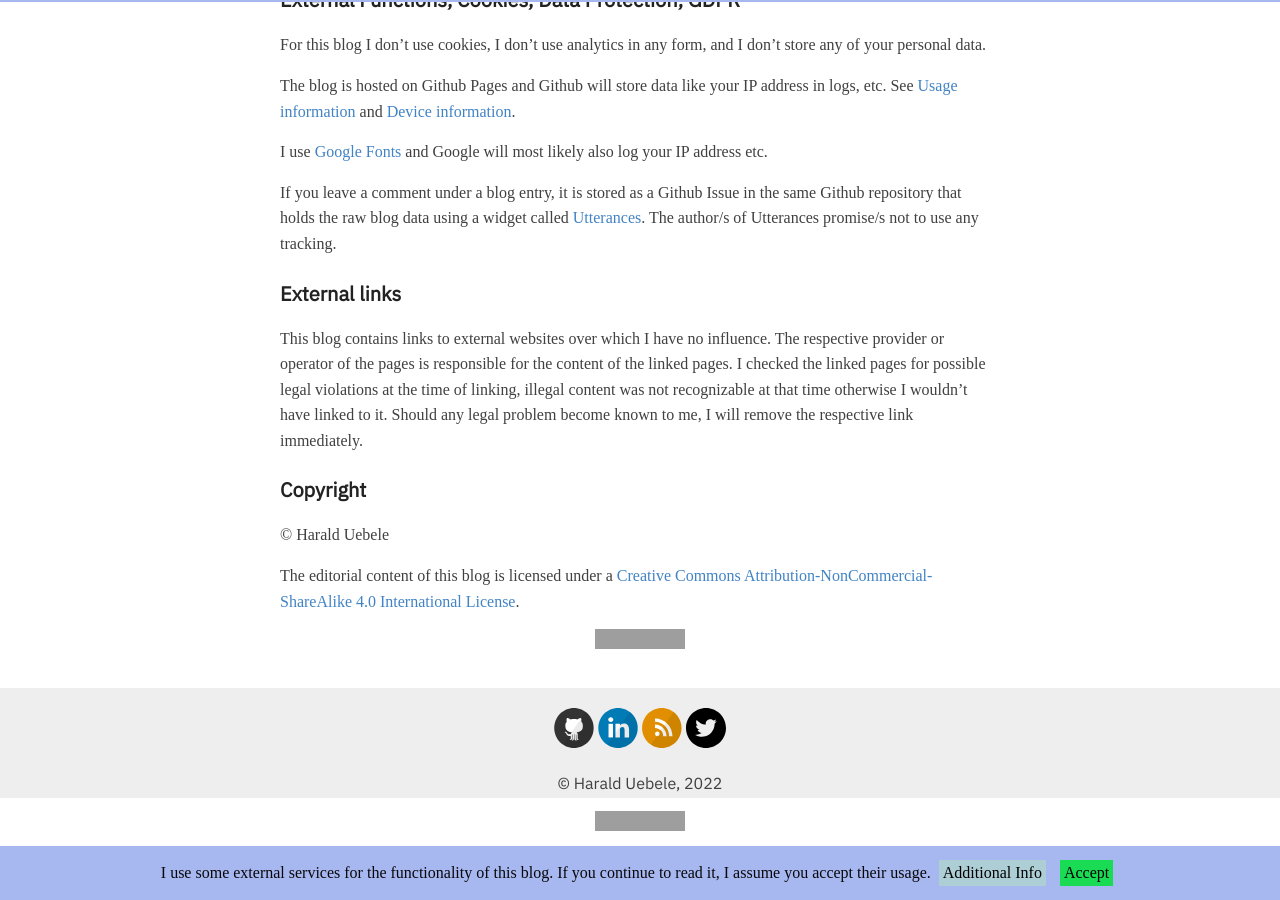
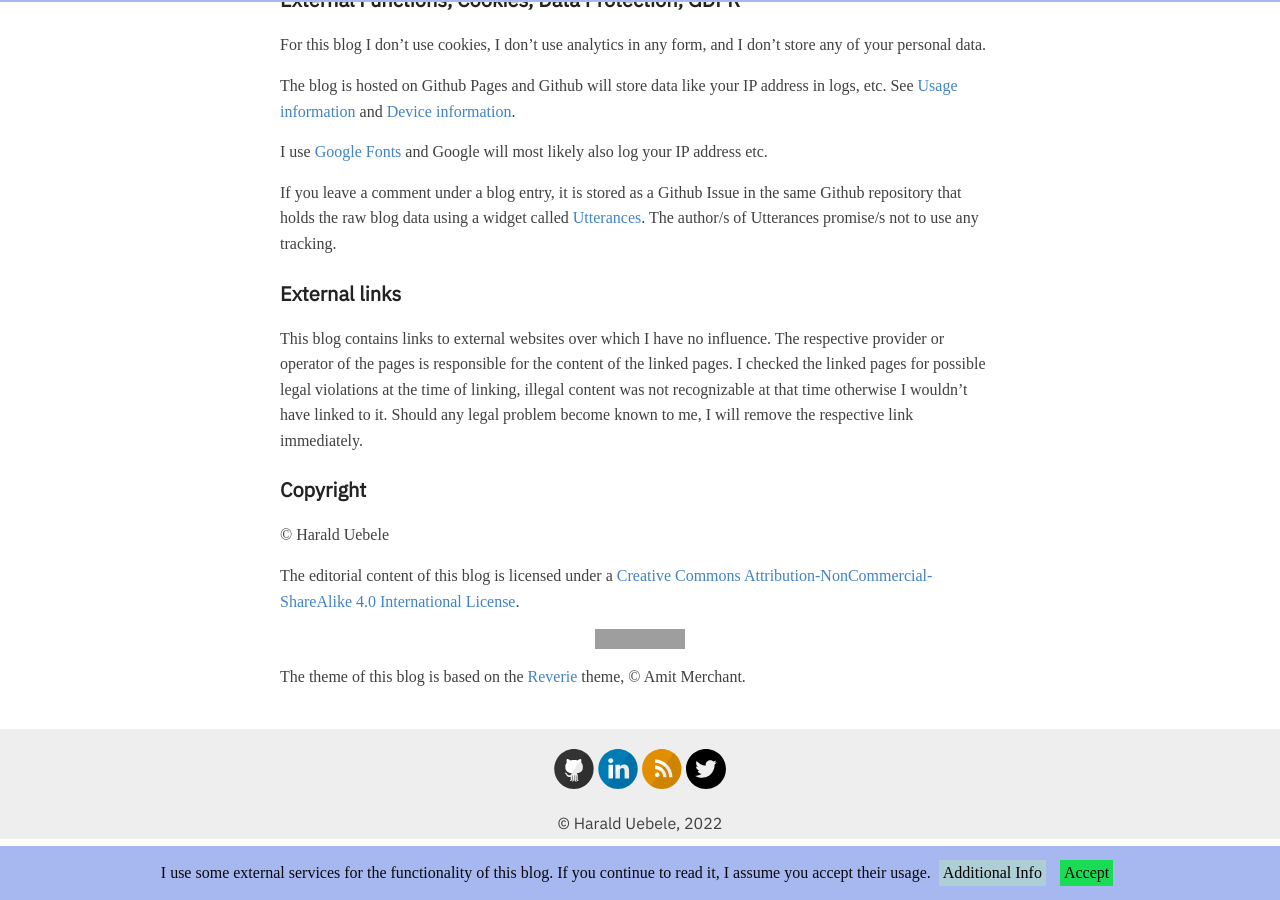
Before and after one commit to HaraldUebele/HaraldUebele.github.io, a Jekyll site: the page built from _pages/about.md, in a window 1280 px wide and 900 px high, scrolled down 997 px. Built offline with Jekyll 4.4.1, drawn with Linux system fonts in a browser that asks for light colours; grey boxes are pictures that could not be loaded.

Commit message:
Update 2 about.md

```diff
--- a/_pages/about.md
+++ b/_pages/about.md
@@ -37,3 +37,5 @@ This blog contains links to external websites over which I have no influence. Th
 The editorial content of this blog is licensed under a [Creative Commons Attribution-NonCommercial-ShareAlike 4.0 International License](http://creativecommons.org/licenses/by-nc-sa/4.0/).
 
 ![cc-by-nc-sa](https://i.creativecommons.org/l/by-nc-sa/4.0/88x31.png)
+
+The theme of this blog is based on the [Reverie](https://github.com/amitmerchant1990/reverie) theme, © Amit Merchant.
```
